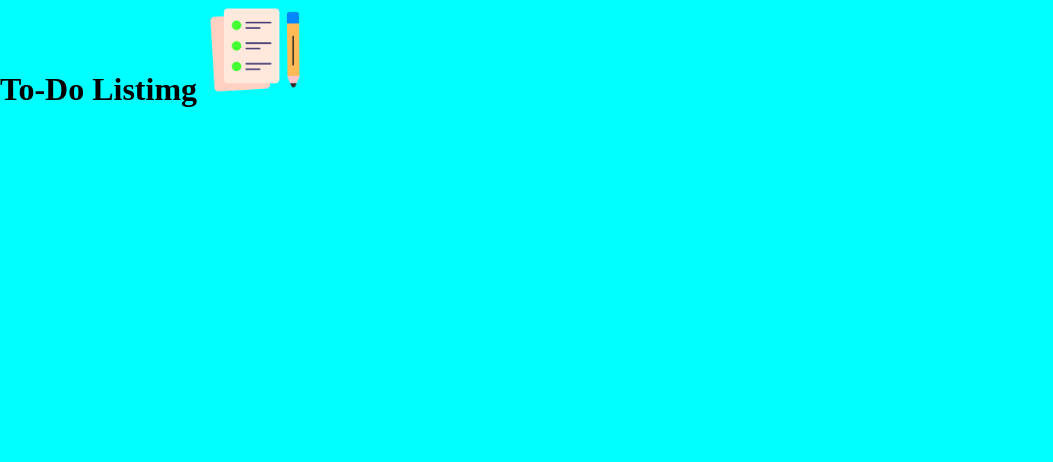
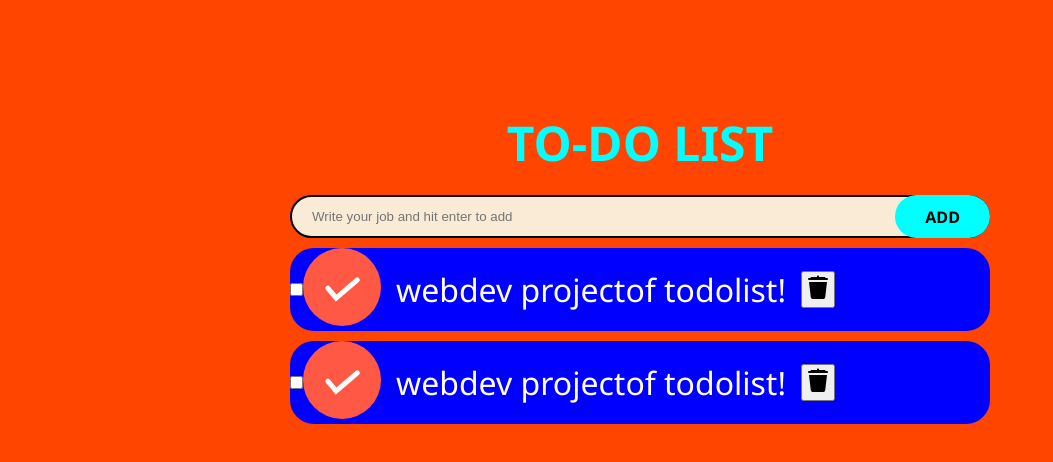
Before and after one commit to pubayankapat/ToDoList, a plain HTML site: page index.html in a window 1280 px wide. Shown: the whole page, without its empty margins (0-1053 px from the left). Drawn offline with Linux system fonts and the light colour scheme.

Commit message:
Updating files

```diff
--- a/index.html
+++ b/index.html
@@ -8,14 +8,38 @@
     <link rel="stylesheet" href="https://cdnjs.cloudflare.com/ajax/libs/font-awesome/6.7.2/css/all.min.css"
         integrity="sha512-Evv84Mr4kqVGRNSgIGL/F/aIDqQb7xQ2vcrdIwxfjThSH8CSR7PBEakCr51Ck+w+/U6swU2Im1vVX0SVk9ABhg=="
         crossorigin="anonymous" referrerpolicy="no-referrer" />
-    <title>To-Do List</title>
+    <title>To-Do App</title>
 </head>
 
 <body>
-    <div class="container">
-        <div class="to-do">
-            <h1>To-Do Listimg <img src="images\icon.png" alt=""></h1>
-        </div>
+    <h1>To-do List</h1>
+    <div class="wrapper">
+        <form action="">
+            <input type="text" id="todo-input" placeholder="Write your job and hit enter to add">
+            <button id="add-button">ADD</button>
+        </form>
+        <ul class="todo-list">
+            <li class="todo">
+                <input type="checkbox" id="todo-1" >
+                <label for="todo-1" class="customcheckbox">
+                    <img src="images\checked.png" alt="">
+                </label>
+                <label for="todo-2" class="todo-text">
+                    webdev projectof todolist!
+                </label>
+                <button class="delete-button"><img src="images/icons8-delete-30.png" alt=""></button>
+            </li>
+             <li class="todo">
+                <input type="checkbox" id="todo-1">
+                <label for="todo-1" class="customcheckbox">
+                    <img src="images\checked.png" alt="">
+                </label>
+                <label for="todo-2" class="todo-text">
+                    webdev projectof todolist!
+                </label>
+                <button class="delete-button"><img src="images/icons8-delete-30.png" alt=""></button>
+            </li>
+        </ul>
     </div>
 </body>
 
--- a/style.css
+++ b/style.css
@@ -1,5 +1,79 @@
 *{
     padding: 0;
     margin: 0;
+
+}
+
+html{
+    font-family: 'Segoe UI', Tahoma, Geneva, Verdana, sans-serif;
+    font-weight: 16pt;
+    color: white;
+}
+body{
+    min-height: 100vh;
+    padding: 10px;
+    background-color: orangered;
+    display: flex;
+    flex-direction: column;
+    align-items: center;
+}
+h1{
+    margin: 100px;
+    margin-bottom: 20px;
+    font-size: 3rem;
+    font-weight: 800;
+    text-transform: uppercase;
+    text-align: center;
+    color: aqua;
+}
+.wrapper{
+    width: 700px;
+    max-width: 100%;
+    display: flex;
+    flex-direction: column;
+    gap: 10px;
+}
+#todo-input{
+    box-sizing: border-box;
+    padding: 12px 20px;
+    width: 100%;
+    background-color: antiquewhite;
+    border: 2px solid black;
+    border-radius: 1.5rem;
+}
+#todo-input:focus{
+    outline: none;
+}
+form{
+    position: relative;
+
+}
+#add-button{
+    position: absolute;
+    top: 0;
+    right: 0;
     background-color: aqua;
+    height: 100%;
+    padding: 0 30px;
+    border: none;
+    border-radius: 100px;
+    font:inherit;
+    font-weight: 600;
+    color: black;
+    cursor: pointer;
 }
+.todo{
+    margin-bottom: 10px;
+    padding: 0 16 px;
+    background-color: blue;
+    border-radius: 1.5rem;
+    display: flex;
+    align-items: center;
+}
+.todo .todo-text{
+    padding: 15px;
+    font-size: 2rem;
+}
+.customcheckbox img{
+    size: 50%;
+}
```
Also changed, not shown: images/icons8-delete-30.png (added).
